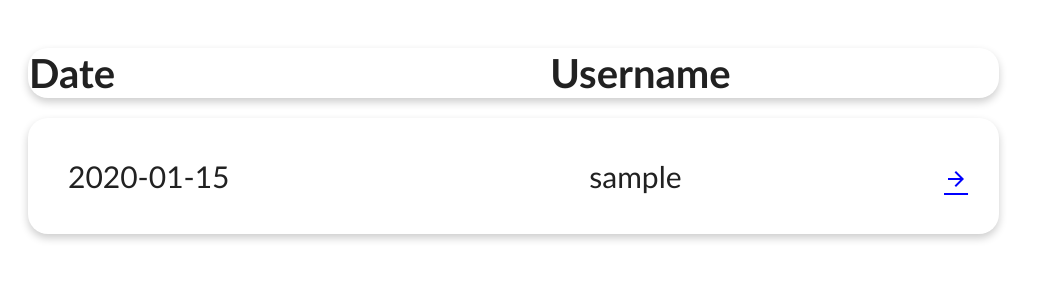
After one commit to kniewiarowska/mgr-rating-ui, a Flask app: page /judge in a window 1280 px wide. The commit adds this page. Shown: the top 300 px of the page, without its empty margins (0-1040 px from the left). Run offline with Flask 3, Linux system fonts and the light colour scheme; tables that the repository leaves empty hold one stand-in row (values such as "Sample post"); parts of the project's set-up code (start-up, migrations or seed data) failed here and were passed over.

Commit message:
working version

```diff
--- a/mi_band_ui/app.py
+++ b/mi_band_ui/app.py
@@ -7,8 +7,11 @@ from sqlalchemy import create_engine
 
 import config
 from mi_band_ui.datamodel.models import db
+from mi_band_ui.repository.util.data_util import clean_up_list
 from mi_band_ui.service.data_preparation_service import DataPreparationService
+from mi_band_ui.service.judge_page import JudgePreparationService
 from mi_band_ui.service.page_service import PagePreparationService
+from mi_band_ui.service.start_page_service import StartPageService
 
 matplotlib.use('Agg')
 
@@ -18,6 +21,8 @@ db.init_app(app)
 engine = create_engine(config.Config.SQLALCHEMY_DATABASE_URI)
 preparation_service = DataPreparationService(engine)
 page_service = PagePreparationService(engine)
+start_page_service = StartPageService(engine)
+judge_page = JudgePreparationService(engine)
 
 
 @app.route('/index', methods=['GET', 'POST'])
@@ -29,45 +34,48 @@ def index():
     return render_template('index.html', users=usernames)
 
 
-@app.route('/bla', methods=['POST', 'GET'])
-def bla():
-    if request.method == 'POST':
-        username = request.form['user']
-        active_hour = None
+@app.route('/', methods=['GET'])
+def start():
+    existing_judges = start_page_service.get_existing_judges()
+    return render_template('start.html', judges=existing_judges)
 
-    if request.method == 'GET':
-        username = request.args.get('user')
-        active_hour = request.args.get('active_hour', default=None)
 
+@app.route('/panel', methods=['GET'])
+def panel():
+    username = request.args.get('user')
+    active_hour = request.args.get('active_hour', default=None)
     date = request.args.get('date')
-    date = "2023-09-05"  #TODO change it
-    judge = request.args.get('judge')  # TODO change it
-    judge = "DUPA"
+    chosen_date = datetime.strptime(date, "%Y-%m-%d")
+    judge = request.args.get('judge')
+    user = page_service.get_user(username)
 
-    chosen_date = datetime.strptime(date, "%Y-%m-%d")
-    user = page_service.get_user(username)
+    # hourly_stats = page_service.get_dates_without_rate_daily_page(judge, chosen_date, user.id)
     hourly_stats = page_service.get_hourly_stats_for_user_and_date(user.id, chosen_date)
+    #hourly_stats_not_rated = page_service.get_dates_without_rate_daily_page(judge, chosen_date, user.id)
 
-    available_hours = [] #TODO read only hours that are not rated
+    available_hours = []  # TODO read only hours that are not rated
+    rated_hours = []
     for stat in hourly_stats:
         hour = stat.hour
         available_hours.append(hour)
 
+
     daily_plot = page_service.get_daily_plot_for_user_and_date(user.id, chosen_date)
     daily_image = base64.b64encode(daily_plot).decode("utf-8")
 
-    if (active_hour is None) & (len(available_hours) > 1):
+    if (active_hour is None) & (len(available_hours) > 0):
 
         hourly_plot = hourly_stats[0].image
         hourly_image = base64.b64encode(hourly_plot).decode("utf-8")
 
         active = available_hours[0]
         left = available_hours[1:]
+
         last = False
         if len(available_hours) == 0:
             last = True
 
-        return render_template('bla.html', judge=judge, user=username, date=chosen_date,
+        return render_template('dailypanel.html', judge=judge, user=username, date=chosen_date,
                                active_hours=[active], hours_left=left, daily_plot=daily_image, hourly_plot=hourly_image,
                                last=last)
 
@@ -85,20 +93,26 @@ def bla():
         active = [available_hours[index]]
 
         if index == size:
-            return render_template('bla.html', judge=judge, user=username, date=chosen_date, completed_hours=completed,
+            return render_template('dailypanel.html', judge=judge, user=username, date=chosen_date,
+                                   completed_hours=completed,
                                    active_hours=active, daily_plot=daily_image, hourly_plot=hourly_image, last=last)
 
-        left = available_hours[(index+1):]
-        return render_template('bla.html', judge=judge, user=username, date=chosen_date, completed_hours=completed,
+        left = available_hours[(index + 1):]
+        return render_template('dailypanel.html', judge=judge, user=username, date=chosen_date,
+                               completed_hours=completed,
                                active_hours=active,
                                hours_left=left, daily_plot=daily_image, hourly_plot=hourly_image, last=last)
     else:
-        print("a to chuj")
+        return redirect(url_for('judge', judge=judge))
 
 
-@app.route('/bla2', methods=['GET'])
-def bla2():
-    return render_template('index.html')
+@app.route('/judge', methods=['GET'])
+def judge():
+    specified_judge = request.args.get('judge')
+    if specified_judge == '':
+        specified_judge = request.args.get('custom_option')
+    stats_to_judge = judge_page.get_dates_without_rate(specified_judge)
+    return render_template('panel.html', judge=specified_judge, rows_to_judge=stats_to_judge)
 
 
 @app.route('/rate', methods=['POST'])
@@ -106,14 +120,17 @@ def rate():
     user = request.args.get('user')
     date = request.args.get('date')
     active_hour = request.args.get('active_hour')
-    rate = request.args.get('rate')
+    given_rate = request.args.get('rate')
     judge = request.args.get('judge')
     last = request.args.get('last')
 
+    page_service.save_judge_rate(user, date, active_hour, given_rate, judge)
+    date = date.split(" ")[0]
+
     if last == 'True':
-        return redirect(url_for('bla2', user=user, date=date, active_hour=active_hour, judge=judge))
+        return redirect(url_for('judge', judge=judge))
     else:
-        return redirect(url_for('bla', user=user, date=date, active_hour=active_hour, judge=judge))
+        return redirect(url_for('panel', user=user, date=date, active_hour=active_hour, judge=judge))
 
 
 if __name__ == '__main__':
--- /dev/null
+++ b/mi_band_ui/service/judge_page.py
@@ -0,0 +1,15 @@
+from mi_band_ui.datamodel.models import Rate, HourlyStatistic
+from mi_band_ui.repository.daily_repository import DailyRepository
+from mi_band_ui.repository.hourly_stats_repository import HourlyStatsRepository
+from mi_band_ui.repository.rate_repository import RateRepository
+
+
+class JudgePreparationService:
+    def __init__(self, engine):
+        self.engine = engine
+        self.hourlyStatsRepository = HourlyStatsRepository(self.engine)
+        self.daily_repository = DailyRepository(self.engine)
+        self.rate_repository = RateRepository(self.engine)
+
+    def get_dates_without_rate(self, specified_judge):
+        return self.hourlyStatsRepository.get_not_rated_statistics(specified_judge)
--- /dev/null
+++ b/mi_band_ui/static/style.css
@@ -0,0 +1,87 @@
+h1 {
+    text-align: center;
+    font-family: "Trebuchet MS", sans-serif;
+    color: #212121;
+    font-weight: 600;
+    font-size: 60px;
+    margin-block-end: 0;
+    padding: 10px;
+    margin_top: 20px;
+    margin-bottom: 20px;
+}
+
+.web_page_bar {
+    list-style-type: none;
+    overflow: hidden;
+    background-color: white;
+    margin: 20px;
+}
+
+.web_page_bar_li {
+    float: right;
+}
+
+.web_page_bar_li  .web_page_bar_a {
+    display: block;
+    color: #212121;
+    font-family: "Trebuchet MS", sans-serif;
+    text-align: center;
+    padding: 14px 16px;
+    text-decoration: none;
+    ont-size: 30px;
+}
+
+.web_page_bar_li  .web_page_bar_a:hover {
+    background-color:#4CAF50;
+    color: white;
+    border-radius: 20px;
+}
+
+table {
+    padding: 20px;
+    width: 80%;
+    border-spacing: 0 20px;
+}
+
+.tr {
+    color: #212121;
+    font-family: "Trebuchet MS", sans-serif;
+    text-align: left;
+    padding: 40px;
+    text-decoration: none;
+    font-size: 40px;
+    box-shadow: 0 4px 8px 0 rgba(0,0,0,0.2);
+    border-radius: 20px;
+}
+
+.td {
+    width: 60%;
+    padding: 40px;
+}
+
+.td_a {
+    font-family: "Trebuchet MS", sans-serif;
+    text-align: left;
+    padding: 40px;
+    text-decoration: none;
+    font-size: 30px;
+    color: #212121;
+    text-align: justify;
+    text-justify: inter-word;
+}
+img {
+    height: 10vh;
+}
+.td_image {
+    width: 10%;
+    height: 10vh;
+}
+
+.addAttraction {
+    color: #4CAF50;
+    font-family: "Trebuchet MS", sans-serif;
+    text-align: left;
+    margin-left: 78%;
+    text-decoration: none;
+    font-size: 30px;
+}
--- a/mi_band_ui/templates/index.html
+++ b/mi_band_ui/templates/index.html
@@ -9,7 +9,7 @@
 <!-- Dropdown -->
 <div class="form-group">
 <!--    TODO CHANGE CALLING THAT PAGE-->
-    <form method="post" action="{{ url_for('bla', user=user, date=date, judge=judge)}}">
+    <form method="post" action="{{ url_for('bla2', user=user, date=date, judge=judge)}}">
         <label for="user">Select user:</label>
         <select id="user" name="user">
             <option value="">Select user</option>
--- /dev/null
+++ b/mi_band_ui/templates/panel.html
@@ -0,0 +1,53 @@
+<!DOCTYPE html>
+<html>
+<link rel="stylesheet" type="text/css" href="{{ url_for('static', filename='style.css') }}">
+<link rel="stylesheet" href="https://fonts.googleapis.com/css2?family=Material+Symbols+Outlined:opsz,wght,FILL,GRAD@24,400,0,0" />
+
+<head>
+    <title>Data Table</title>
+</head>
+<body>
+    <table>
+        <thead>
+            <tr class="tr">
+                <th>Date</th>
+                <th>Username</th>
+                <th></th>
+            </tr>
+        </thead>
+        <tbody>
+            {% for row in rows_to_judge %}
+                <tr class="tr">
+                    <td class="td_a">{{row.date}}</td>
+                    <td class="td_a">{{row.username}}</td>
+                    <td>
+                        <span class="material-symbols-outlined clickable-span" data-user="{{ row.username }}" data-date="{{ row.date }}">arrow_forward</span>
+                    </td>
+                </tr>
+            {% endfor %}
+            {% for row in judged %}
+                <tr class="tr">
+                    <td class="td_a">{{row.date}}</td>
+                    <td class="td_a">{{row.username}}</td>
+                    <td><span class="material-symbols-outlined">check_circle</span></td>
+                </tr>
+            {% endfor %}
+        </tbody>
+    </table>
+    <script>
+        // JavaScript code to add an action when the span is clicked
+        const clickableSpans = document.querySelectorAll('.clickable-span');
+        clickableSpans.forEach(span => {
+            span.style.cursor = 'pointer';  // Change the cursor to a hand pointer
+            span.style.textDecoration = 'underline';  // Underline the text
+            span.style.color = 'blue';  // Change the color to blue
+            span.onclick = function() {
+                // Perform the action when the span is clicked
+                const user = span.getAttribute('data-user');
+                const date = span.getAttribute('data-date');
+                window.location.href = `/panel?user=${user}&date=${date}&judge={{ judge }}`;
+            };
+        });
+    </script>
+</body>
+</html>
```
Also changed, not shown: mi_band_ui/datamodel/models.py (+16 -0 lines), mi_band_ui/repository/hourly_stats_repository.py (+32 -2 lines), mi_band_ui/service/page_service.py (+12 -0 lines), mi_band_ui/service/start_page_service.py (added, +12 -0 lines), mi_band_ui/templates/dailypanel.html (renamed from mi_band_ui/templates/bla.html, +8 -6 lines).
